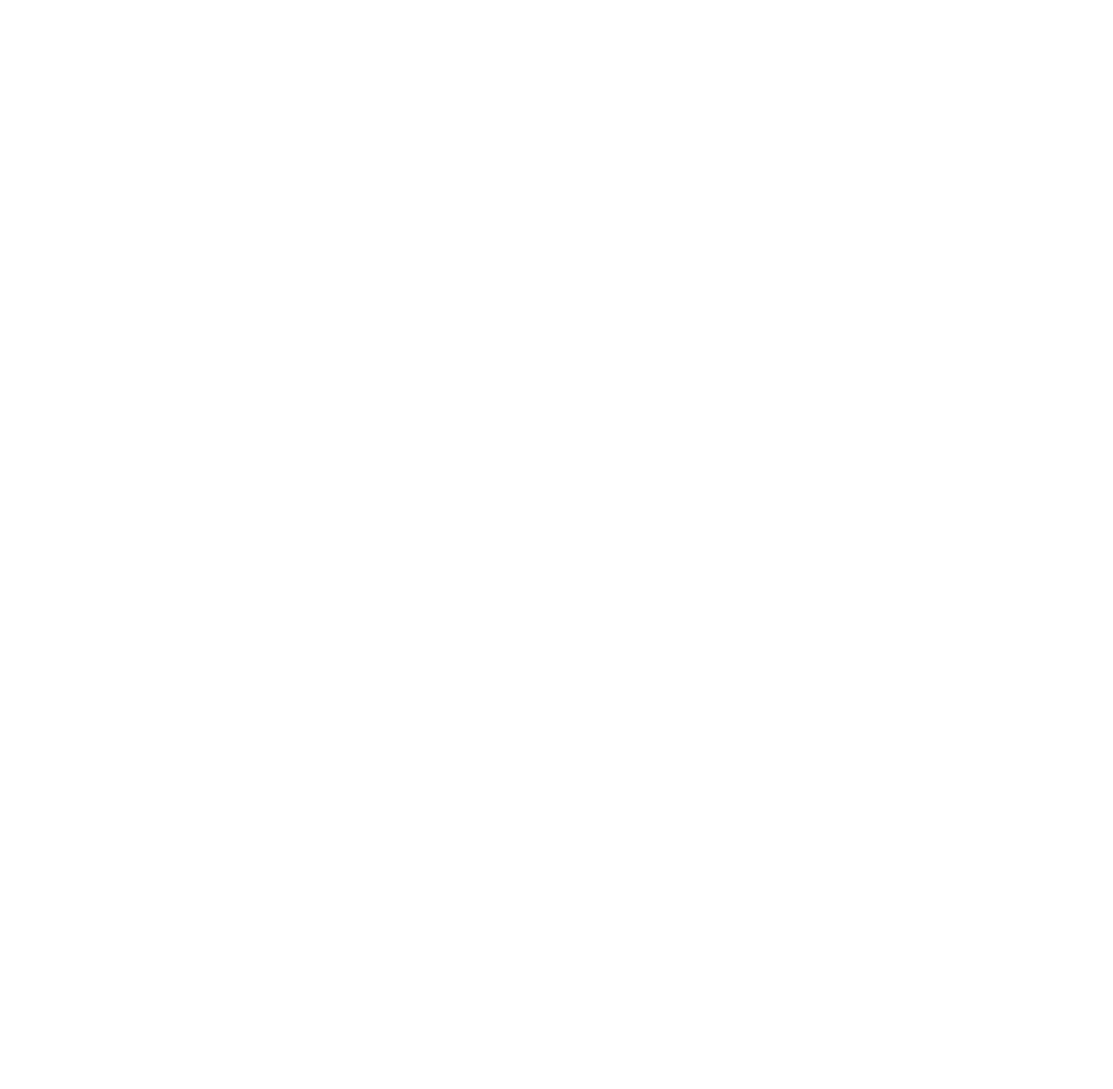
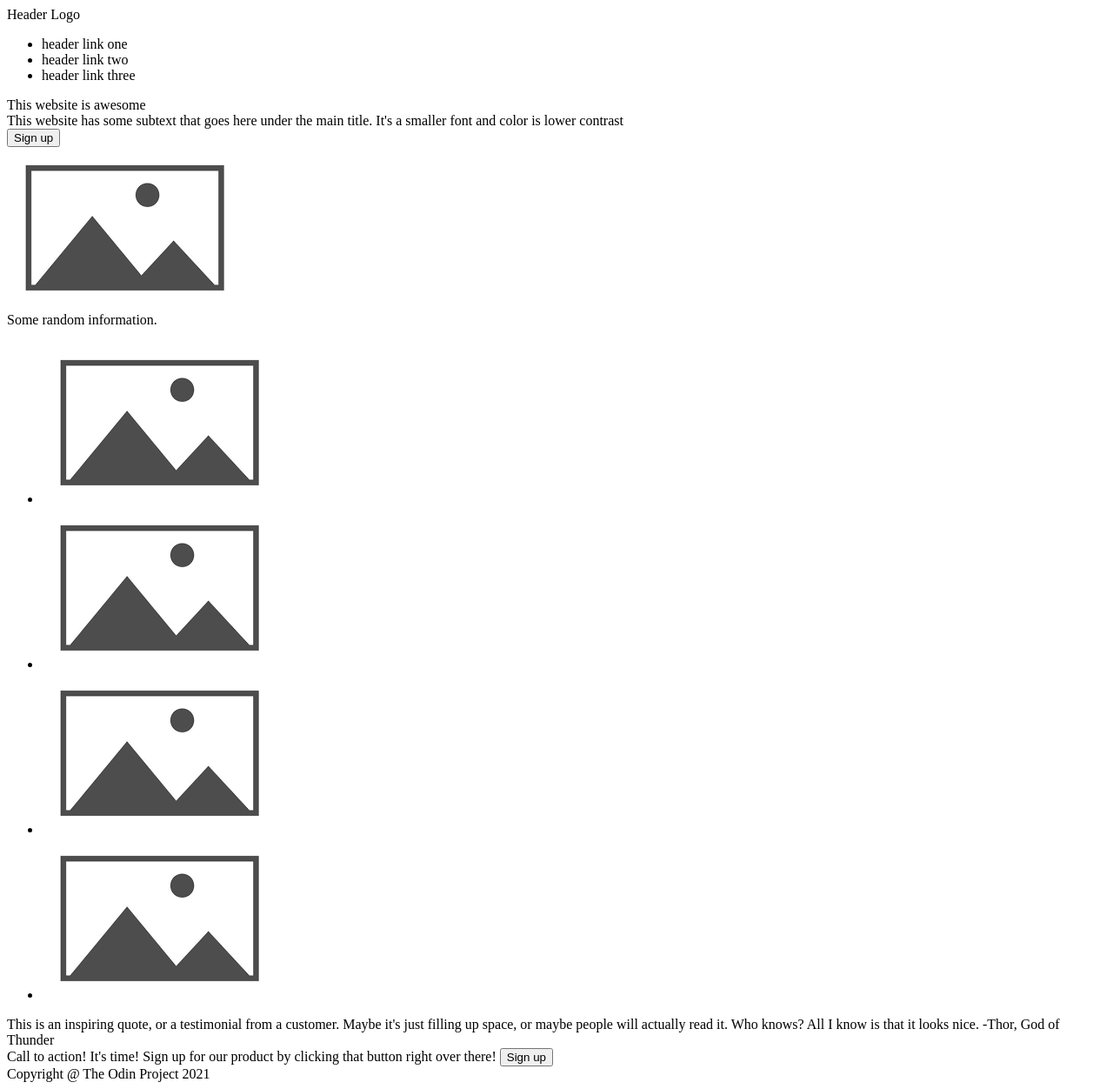
Before and after one commit to notpearlz/landing-page, a plain HTML site: page index.html in a window 1280 px wide. Shown: the whole page at 87% size. Before the commit the page ends 800 px from the top, so only its background shows below. Drawn offline with Linux system fonts and the light colour scheme.

Commit message:
added html content

```diff
--- a/index.html
+++ b/index.html
@@ -5,7 +5,63 @@
         <title>Landing Page</title>
     </head>
     <body>
+        <div class="header">
 
+            <div class="top">
+
+                <div>
+                    Header Logo
+                </div>
+
+                <ul>
+                    <li><a>header link one</a></li>
+                    <li><a>header link two</a></li>
+                    <li><a>header link three</a></li>
+                </ul>
+            </div>
+
+            <div class="bottom">
+                <div class="text">
+                    <div>This website is awesome</div>
+                    <div>This website has some subtext that goes here under the main title. It's a smaller font and color is lower contrast</div>
+                    <button class="sign-up">Sign up</button>
+                </div>
+                <img src="./images/placeholder.png">
+            </div>
+
+        </div>
+
+
+
+        <div class="body">
+            Some random information.
+
+            <ul>
+                <li><img src="./images/placeholder.png"></li>
+                <li><img src="./images/placeholder.png"></li>
+                <li><img src="./images/placeholder.png"></li>
+                <li><img src="./images/placeholder.png"></li>
+            </ul>
+
+
+            <div>
+                This is an inspiring quote, or a testimonial from a customer. Maybe it's just filling up space, or maybe people will actually read it. Who knows? All I know is that it looks nice.
+                -Thor, God of Thunder
+            </div>
+
+
+            <div>
+                Call to action! It's time!
+                Sign up for our product by clicking that button right over there!
+                <button class="sign-up">Sign up</button>
+            </div>
+        </div>
+
+
+
+        <div class="footer">
+            Copyright @ The Odin Project 2021
+        </div>
 
 
 
```
Also changed, not shown: images/placeholder.png (added).
